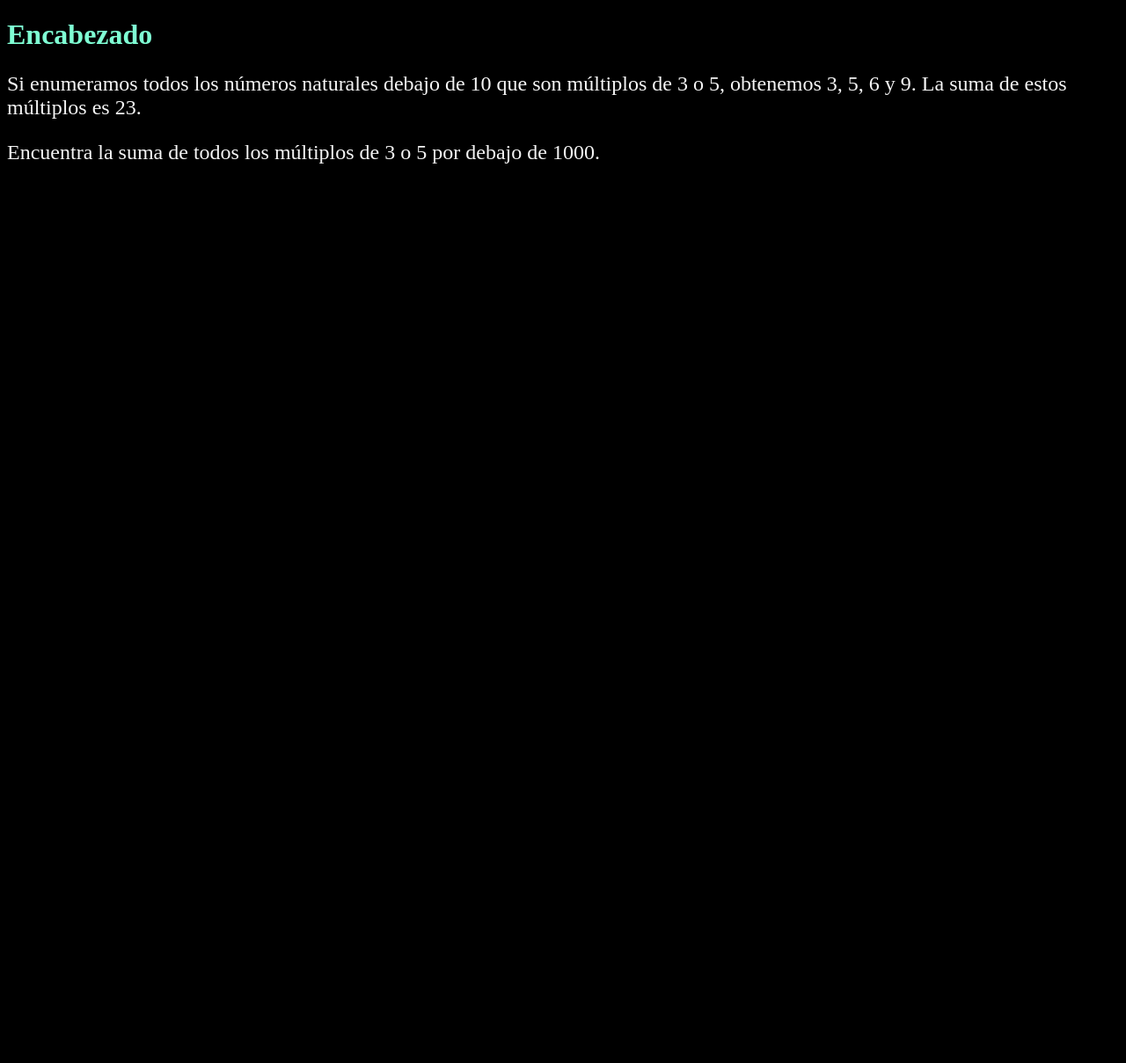
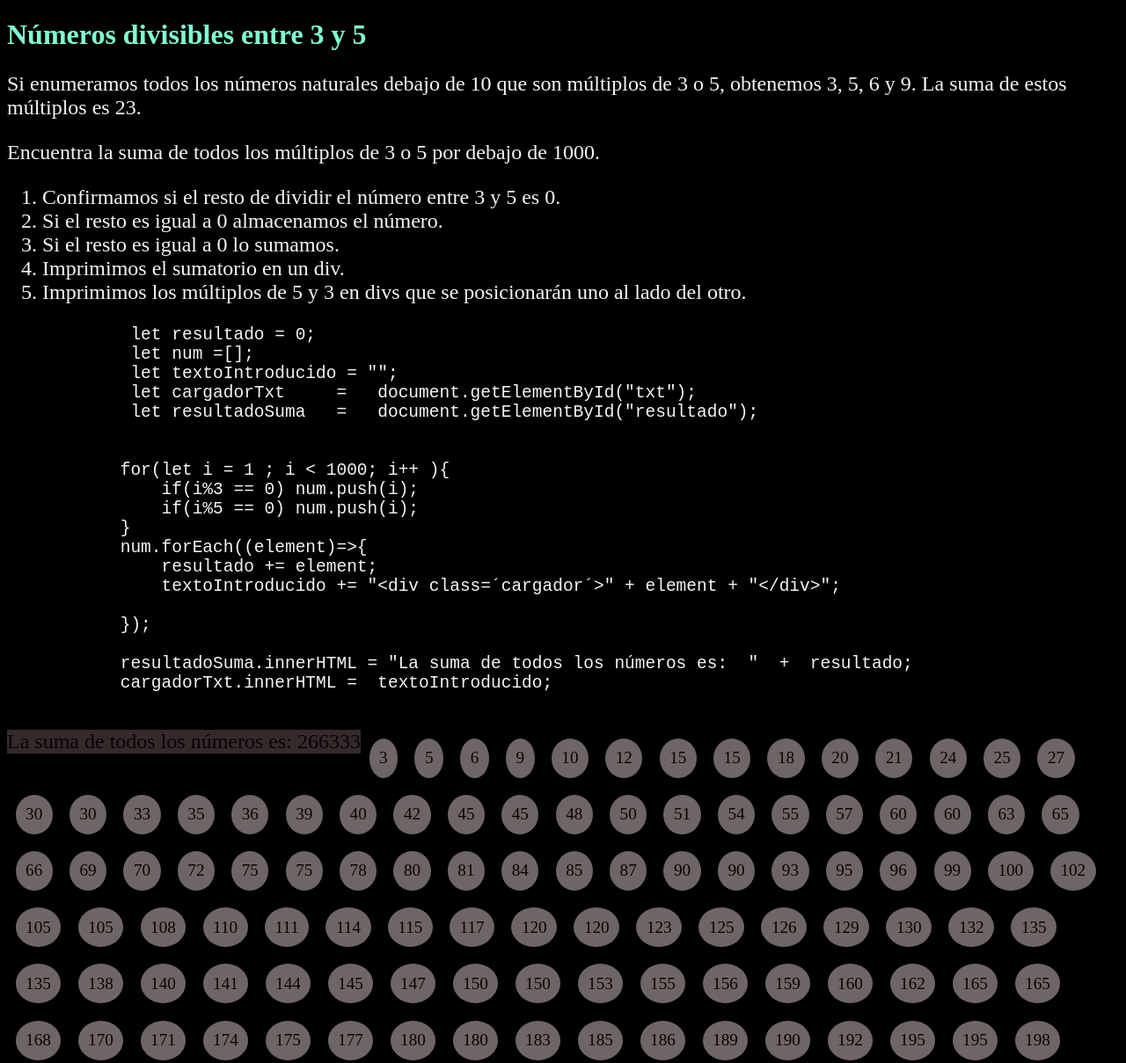
Before and after one commit to cvdgp/logica_programacion, a plain HTML site: page index.html in a window 1280 px wide. Shown: the top 1209 px of the page at 88% size. Before the commit the page ends 800 px from the top, so only its background shows below. Drawn offline with Linux system fonts and the light colour scheme.

Commit message:
pagina cargada a bloguer

```diff
--- a/index.html
+++ b/index.html
@@ -5,10 +5,39 @@
     <meta http-equiv="X-UA-Compatible" content="IE=edge">
     <meta name="viewport" content="width=device-width, initial-scale=1.0">
     <title>Document</title>
-    <link rel="stylesheet" href="css/main.css">
+    <style>
+        body{
+    background: black;
+    color: aquamarine;
+}
+article{
+    color: whitesmoke;
+    font-size: 1.5em;
+}
+#resultado{
+    background: rgb(53, 41, 41);
+    color: rgb(7, 3, 12);
+    float: left;
+    border: 50%;
+}
+#txt > div{
+    color: rgb(17, 1, 1);
+    float: left;
+    font-size: 0.8em;
+    margin: 0.5em;
+    padding: 0.6em;
+    background-color: rgb(110, 102, 102);
+    border-radius: 60%;
+
+}
+.cargador{
+    margin: 1.5em;
+    background: wheat;
+}
+    </style>
 </head>
 <body>
-    <header> <h1>Encabezado</h1></header>
+    <header> <h1>Números divisibles entre 3 y 5</h1></header>
     <article>
         <p>Si enumeramos todos los números naturales debajo de 10 que son múltiplos de 3 o 5, obtenemos 3, 5, 6 y 9. La suma de estos múltiplos es 23.
 
@@ -16,10 +45,60 @@
         <p>Encuentra la suma de todos los múltiplos de 3 o 5 por debajo de 1000.
 
         </p>
+        <ol>
+            <li>Confirmamos si el resto de dividir el número entre 3 y 5 es 0.</li>
+            <li>Si el resto es igual a 0  almacenamos el número.</li>
+            <li>Si el resto es igual a 0 lo sumamos.</li>
+            <li>Imprimimos el sumatorio en un div.</li>
+            <li> Imprimimos los múltiplos de 5 y 3 en divs que se posicionarán uno al lado del otro.</li>
+        </ol>
+        <code class="cajaCodigo"><pre>
+            let resultado = 0;
+            let num =[];
+            let textoIntroducido = "";
+            let cargadorTxt     =   document.getElementById("txt");
+            let resultadoSuma   =   document.getElementById("resultado");
+
+
+           for(let i = 1 ; i &lt; 1000; i++ ){
+               if(i%3 == 0) num.push(i);
+               if(i%5 == 0) num.push(i);
+           }
+           num.forEach((element)=>{
+               resultado += element;
+               textoIntroducido += "&lt;div class=´cargador´>" + element + "&lt;/div>";
+
+           });
+
+           resultadoSuma.innerHTML = "La suma de todos los números es:  "  +  resultado;
+           cargadorTxt.innerHTML =  textoIntroducido;
+        </pre></code>
         <div id="resultado"></div>
         <div id="txt"></div>
     </article>
 
+    <script>
+         let resultado = 0;
+ let num =[];
+ let textoIntroducido = "";
+ let cargadorTxt     =   document.getElementById("txt");
+ let resultadoSuma   =   document.getElementById("resultado");
+
+
+for(let i = 1 ; i < 1000; i++ ){
+    if(i%3 == 0) num.push(i);
+    if(i%5 == 0) num.push(i);
+}
+num.forEach((element)=>{
+    resultado += element;
+    textoIntroducido += "<div class=´cargador´>" + element + "</div>";
+
+});
+
+resultadoSuma.innerHTML = "La suma de todos los números es:  "  +  resultado;
+cargadorTxt.innerHTML =  textoIntroducido;
+
+    </script>
 
 </body>
 </html>
```
